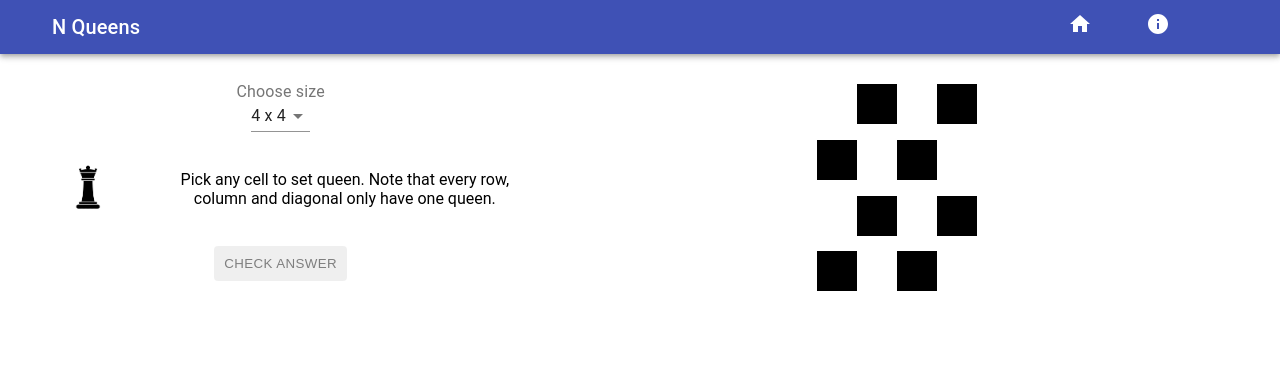
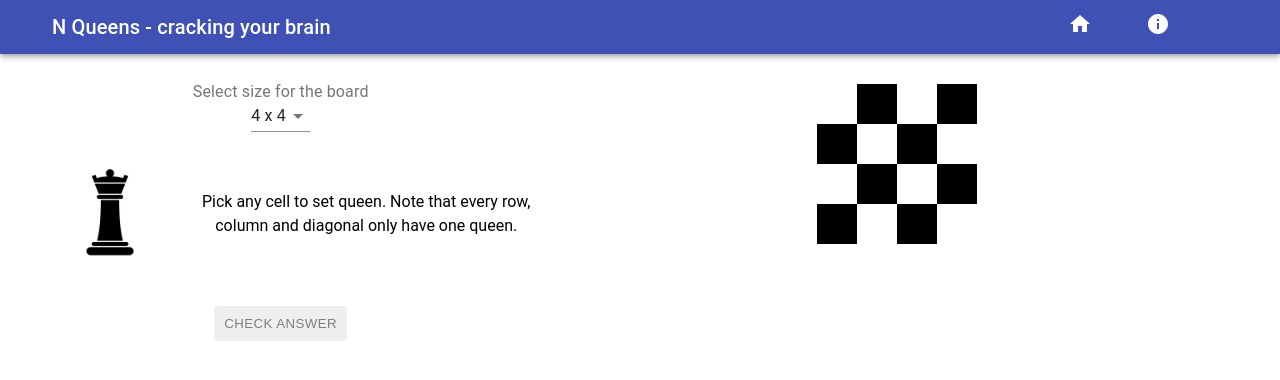
Before and after one commit to vuongsg/game-n-queens, a React (Create React App) app: page / in a window 1280 px wide. Shown: the top 380 px of the page. Built offline with nearby package versions, Linux system fonts and the light colour scheme.

Commit message:
Fix grid row auto Show more info, link

```diff
--- a/package.json
+++ b/package.json
@@ -1,5 +1,4 @@
 {
-  "homepage": "https://vuongsg.github.io/game-n-queens/",
   "name": "game-n-queens",
   "version": "0.1.0",
   "private": true,
--- /dev/null
+++ b/src/components/About.scss
@@ -0,0 +1,11 @@
+#div-info {
+    a {
+        color: #C8c037;
+        font-style: italic;
+        font-weight: bold;
+
+        &:hover {
+            text-decoration: underline;
+        }
+    }
+}
--- a/src/components/About.tsx
+++ b/src/components/About.tsx
@@ -1,6 +1,7 @@
 import { Container, Grid, SnackbarContent } from '@material-ui/core';
 import { ReactElement } from 'react';
 import { makeStyles } from '@material-ui/core/styles';
+import './About.scss';
 
 const useStyles = makeStyles(theme => ({
     root: {
@@ -18,12 +19,18 @@ export const About = (): ReactElement => {
     return (
         <Container>
             <Grid container direction='row' className={classes.root}>
-                <Grid item sm={12} lg={7} style={{display: 'flex'}} alignItems='center'>
+                <Grid id='div-info' item sm={12} lg={7} style={{display: 'flex'}} alignItems='center'>
                     <SnackbarContent
                         message={
-                            <div style={{ lineHeight: 2, paddingTop: 60, paddingBottom: 60 }}>
+                            <div style={{ textAlign: 'left', lineHeight: 2, paddingTop: 60, paddingBottom: 60 }}>
                                 <p>Hi everyone, I'm Vuong Nguyen - creator of this page &nbsp; ^_^</p>
-                                <p>Enjoy yourselves !</p>
+                                <p>This is the classical game for cracking your brain. Enjoy yourselves !</p>
+                                <p>I also have another website for travelling online. You can find</p>
+                                <p>
+                                    <a href='https://travel-world-with-vuong.netlify.app/' rel="noreferrer" target='_blank'>
+                                        Travel online around the round
+                                    </a>&nbsp; here.
+                                </p>
                             </div>
                         }
                     />
--- a/src/components/NavBar.tsx
+++ b/src/components/NavBar.tsx
@@ -121,7 +121,7 @@ export const NavBar = ():ReactElement => {
           </IconButton>
 
           <Typography className={classes.title} variant="h6" noWrap>
-            N Queens
+            N Queens - cracking your brain
           </Typography>
 
           <div className={classes.grow} />
--- a/src/components/nQueens.scss
+++ b/src/components/nQueens.scss
@@ -10,14 +10,14 @@ $black: #000;
 }
 
 #img-queen {
-    width: $width_cell;
-    height: $height_cell;
+    max-width: 100px;
+    object-fit: cover;
     cursor: pointer;
 }
 
 #grid-board {
     display: grid;
-    grid-auto-rows: auto;
+    grid-auto-rows: minmax(auto, max-content);
     padding-top: 30px;
 }
 
--- a/src/components/nQueens.tsx
+++ b/src/components/nQueens.tsx
@@ -213,28 +213,30 @@ export const Nqueens = (): ReactElement => {
         <Container>
             <Grid container direction='row'>
                 <Grid item xs={12} lg={5} id='select-area'>
-                    <div>
-                        <InputLabel id='label-size'>Choose size</InputLabel>
+                    <Grid item xs={12}>
+                        <InputLabel id='label-size'>Select size for the board</InputLabel>
                         <Select labelId='label-size' value={board.length} onChange={changeSize}>
                             <MenuItem value="4">4 x 4</MenuItem>
                             <MenuItem value="6">6 x 6</MenuItem>
                             <MenuItem value="8">8 x 8</MenuItem>
                             <MenuItem value="10">10 x 10</MenuItem>
                         </Select>
-                    </div>
+                    </Grid>
 
-                    <Grid container direction='row' style={{ marginTop: 30, marginBottom: 20, alignItems: 'center' }}>
-                        <Grid xs={12} lg={3}>
+                    <Grid container direction='row'>
+                        <Grid item xs={12} lg={4} style={{ marginTop: 30, marginBottom: 20, textAlign: 'center' }}>
                             <img id='img-queen' alt='' src={process.env.PUBLIC_URL + '/img/queen-piece.jpg'} />
                         </Grid>
-                        <Grid xs={12} lg={9}>
+                        <Grid item xs={12} lg={8} style={{ marginTop: 30, marginBottom: 20, lineHeight: '1.5rem',
+                                                           display: 'flex', justifyContent: 'center', alignItems: 'center' }}>
                             <p>Pick any cell to set queen. Note that every row, column and diagonal only have one queen.</p>
                         </Grid>
                     </Grid>
 
-                    <div id='div-fake-check-answer' style={{ marginTop: 30, marginBottom: 30, cursor: 'not-allowed' }} onMouseDown={checkAnswer}>
+                    <Grid item xs={12} id='div-fake-check-answer' style={{ marginTop: 20, marginBottom: 30, cursor: 'not-allowed' }}
+                          onMouseDown={checkAnswer}>
                         <button id='btn-check-answer' className='primary'>Check answer</button>
-                    </div>
+                    </Grid>
                 </Grid>
 
                 <Grid item xs={12} lg={7} justifyContent='center' id='grid-board'>
```
